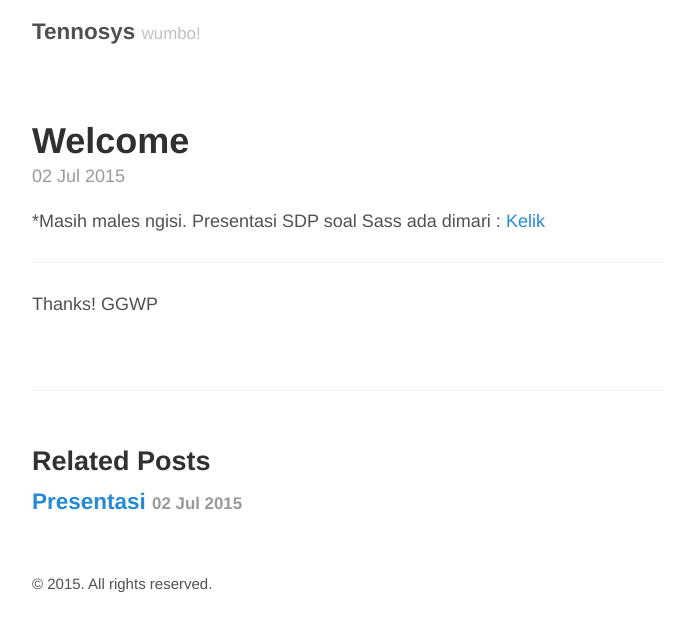
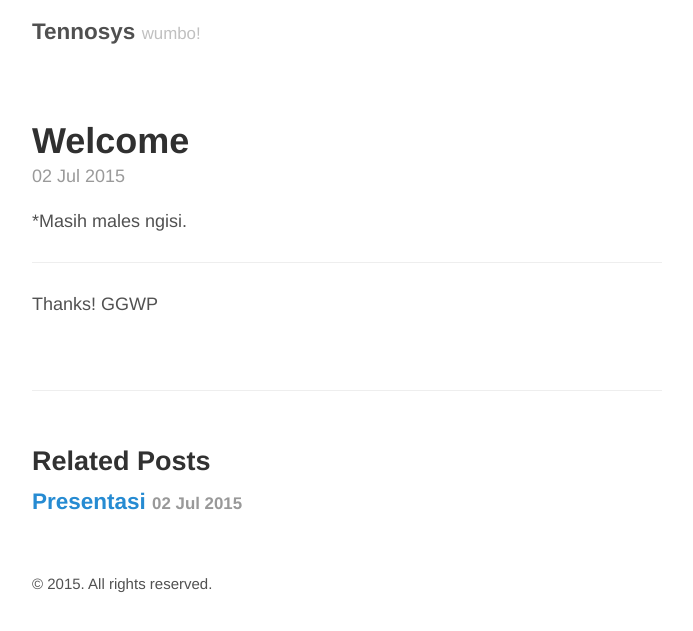
Before and after one commit to tennosys/tennosys.github.io, a Jekyll site: the page built from _posts/2015-07-02-welcome.md, in a window 1280 px wide. Shown: the top 631 px of the page, without its empty margins (293-986 px from the left). Built offline with Jekyll 4.4.1, drawn with Linux system fonts in a browser that asks for light colours.

Commit message:
edit post

```diff
--- a/_posts/2015-07-02-welcome.md
+++ b/_posts/2015-07-02-welcome.md
@@ -4,7 +4,6 @@ title: Welcome
 ---
 
 *Masih males ngisi.
-Presentasi SDP soal Sass ada dimari : <a href="http://tennosys.github.io/presentation.html">Kelik</a>
 
 -----
 
```
